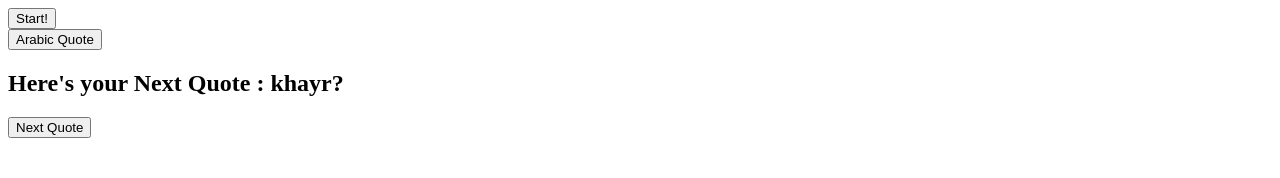
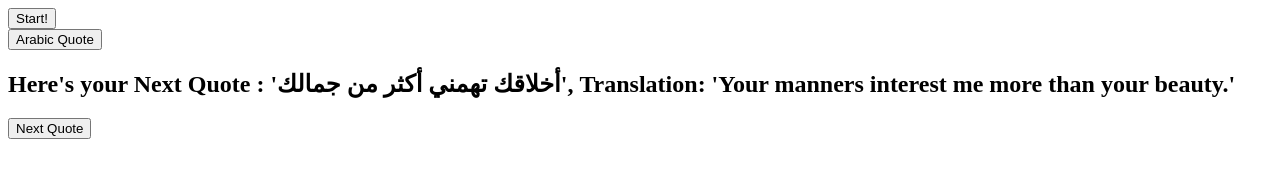
Before and after one commit to blackqahwah/sagein30, a plain HTML site: page index.html in a window 1280 px wide. Both pictures are taken after a click on the button "Next Quote". Drawn offline with Linux system fonts and the light colour scheme.

Commit message:
can't remember
nothing serious, i believe..

```diff
--- a/index.js
+++ b/index.js
@@ -3,6 +3,10 @@
         screenshot: "function using AdobeAPI",
 
         myList: [],
+
+        transList: [],
+
+
 
 
         select(selected) {
@@ -18,7 +22,7 @@
               let banner = document.getElementById('begin');
 
               banner.innerHTML = `Time to learn an ${opTion}.
-              Here's your ${opTion} for today: '${selected}'`;
+              Here's your ${opTion} for today: '${selected}' Translation: '${protoCategs.transList[i]}'`;
 
             }
 
@@ -39,9 +43,9 @@
 
               let option = event.target.textContent;
 
-              if (i < protoCategs.myList.length || i == protoCategs.myList.length ) {
+              if (i < protoCategs.myList.length) {
 
-                banner.innerHTML = `Here's your ${option}: ${protoCategs.myList[i]}`
+                banner.innerHTML = `Here's your ${option}: '${protoCategs.myList[i]}', Translation: '${protoCategs.transList[i]}'`
 
               } else{
 
@@ -61,7 +65,9 @@
 
 
 
-      let mainList = ["kayf?", "khayr?", "min wayn int?!"];
+      let mainList = [" في النهاية ، سنصبح جميعًا قصصًا", "أخلاقك تهمني أكثر من جمالك", "إذا تم العقل نقص الكلام"];
+
+      let transList = ["In the end, we will all become stories.", "Your manners interest me more than your beauty.", "With sharp intellect, speech reduces."]
 
 
       function serveFirst() {
@@ -69,6 +75,8 @@
         for(let i = 0; i < mainList.length; i++) {
 
           quoteCategs.myList.push(mainList[i]);
+
+          quoteCategs.transList.push(transList[i]);
 
         }
 
@@ -106,3 +114,13 @@
     // objects for proverbs, fed by an external arabic proverbs API
 
     // object for words about a categ, each word in a categ as a sub-object for practice sentences.
+
+
+
+function greaterThan(n) {
+  return m => m > n;
+}
+
+let whichisGreater = greaterThan(10);
+
+console.log(whichisGreater(11));2
```
Also changed, not shown: index.html (+0 -3 lines).
